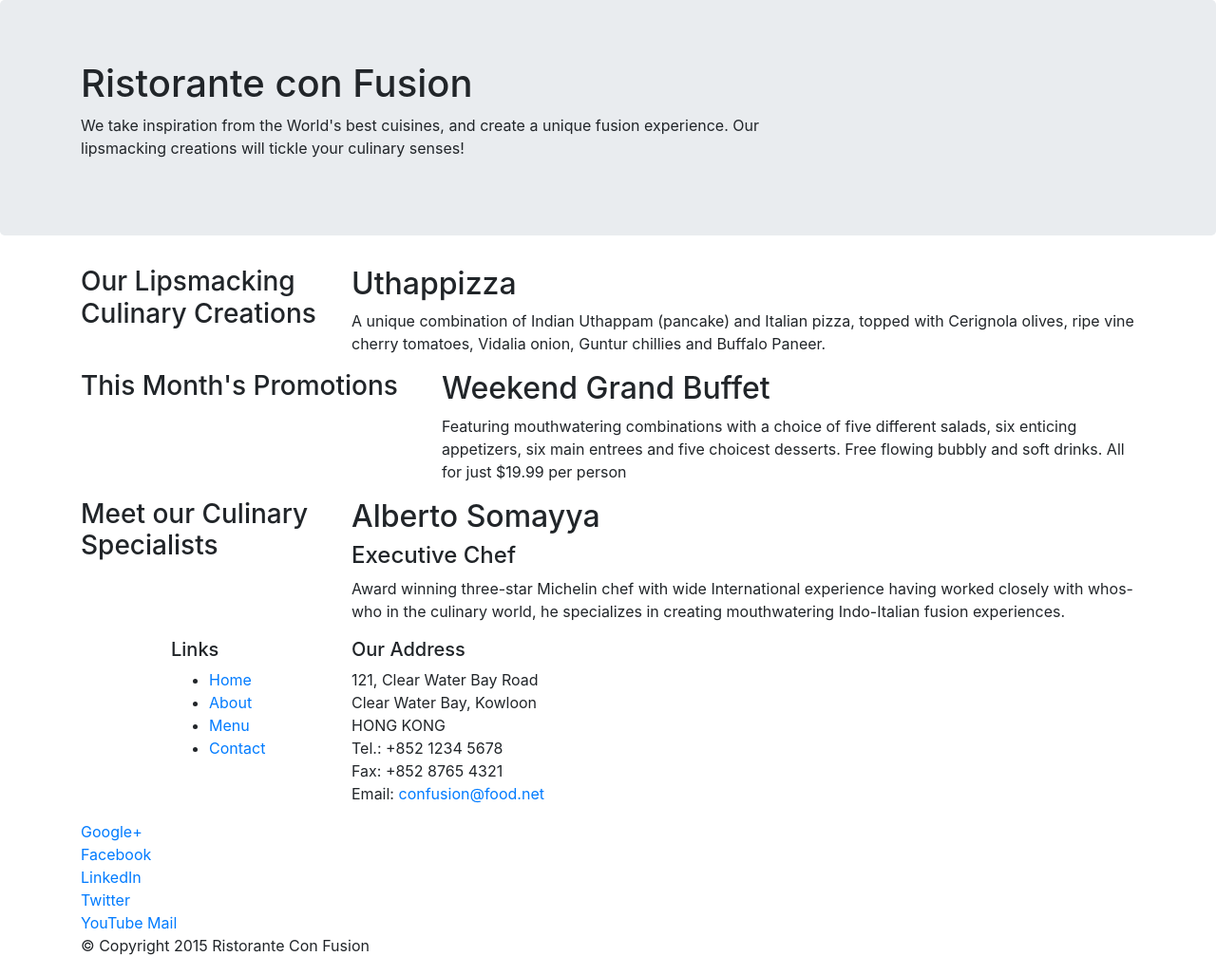
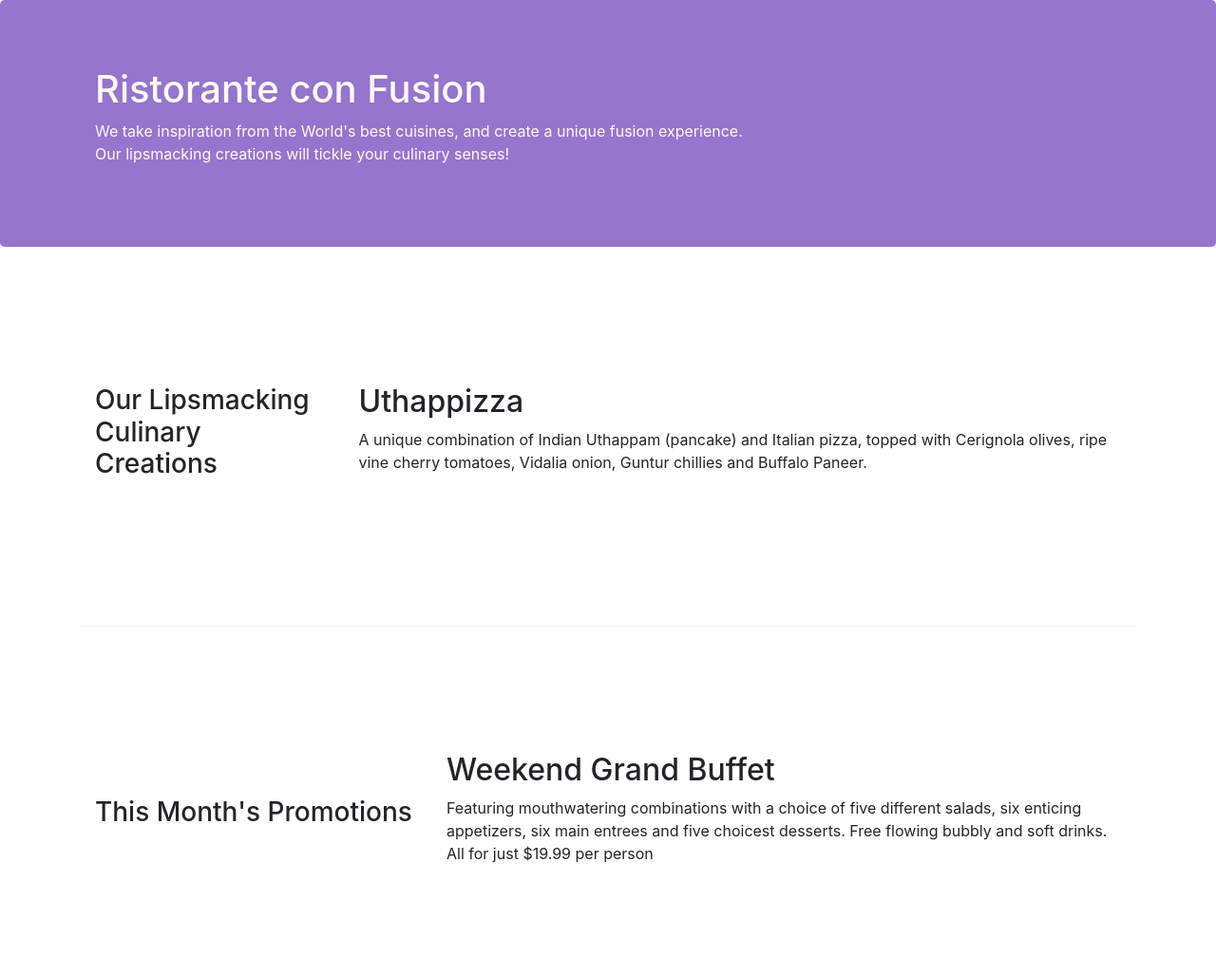
Before and after one commit to JuliePretzlaff/conFusion-project, a website: page index.html in a window 1280 px wide. Shown: the top 1027 px of the page at 95% size. Drawn offline with nearby package versions, Linux system fonts and the light colour scheme.

Commit message:
week one part two

```diff
--- /dev/null
+++ b/css/styles.css
@@ -0,0 +1,29 @@
+.row-header {
+  margin: 0px auto;
+  padding: 0px;
+}
+
+.row-content {
+  margin: 0px auto;
+  padding: 50px 0px 50px 0px;
+  border-bottom: 1px ridge;
+  min-height: 400px;
+}
+
+.footer {
+  background-color: #d1c4e9;
+  margin: 0px auto;
+  padding: 20px 0px 20px 0px;
+}
+.jumbotron {
+  padding: 70px 30px 70px 30px;
+  margin: 0px auto;
+  background: #9575cd;
+  color: floralwhite;
+}
+
+address {
+  font-size: 80%;
+  margin: 0px;
+  color: #0f0f0f;
+}
--- a/index.html
+++ b/index.html
@@ -9,6 +9,7 @@
 
     <!-- Bootstrap CSS -->
     <link rel="stylesheet" href="node_modules/bootstrap/dist/css/bootstrap.min.css">
+    <link href="css/styles.css" rel="stylesheet">
     <title>Ristorante Con Fusion</title>
 </head>
 
@@ -16,7 +17,7 @@
 
     <header class="jumbotron">
         <div class="container">
-            <div class="row">
+            <div class="row row-header">
                 <div class="col-12 col-sm-8">
                     <h1>Ristorante con Fusion</h1>
                     <p>We take inspiration from the World's best cuisines, and create a unique fusion experience. Our lipsmacking
@@ -29,11 +30,11 @@
     </header>
 
     <div class="container">
-        <div class="row">
-            <div class="col-sm-4 push-sm-8 col-md-3 push-md-9">
+        <div class="row row-content align-items-center">
+            <div class="col-sm-4 col-md-3 flex-last">
                 <h3>Our Lipsmacking Culinary Creations</h3>
             </div>
-            <div class="col-sm pull-sm-4 col-md pull-md-3">
+            <div class="col-sm col-md flex-first">
                 <h2>Uthappizza</h2>
                 <p>A unique combination of Indian Uthappam (pancake) and Italian pizza, topped with Cerignola olives, ripe vine
                     cherry tomatoes, Vidalia onion, Guntur chillies and Buffalo Paneer.</p>
@@ -41,7 +42,7 @@
         </div>
 
 
-        <div class="row">
+        <div class="row row-content align-items-center">
             <div class="col-sm-4 col-m-3">
                 <h3>This Month's Promotions</h3>
             </div>
@@ -53,11 +54,11 @@
             </div>
         </div>
 
-        <div class="row">
-            <div class="col-sm-4 push-sm-8 col-md-3 push-md-9">
+        <div class="row row-content align-items-center">
+            <div class="col-sm-4 col-md-3 flex-last">
                 <h3>Meet our Culinary Specialists</h3>
             </div>
-            <div class="col-sm pull-sm-4 col-md pull-md-3">
+            <div class="col-sm col-md flex-first">
                 <h2>Alberto Somayya</h2>
                 <h4>Executive Chef</h4>
                 <p>Award winning three-star Michelin chef with wide International experience having worked closely with whos-who
@@ -66,12 +67,12 @@
         </div>
     </div>
 
-    <footer>
+    <footer class="footer">
         <div class="container">
             <div class="row">
                 <div class="col-5 offset-1 col-sm-2">
                     <h5>Links</h5>
-                    <ul>
+                    <ul class="list-unstyled">
                         <li>
                             <a href="#">Home</a>
                         </li>
@@ -98,8 +99,8 @@
                         <a href="mailto:confusion@food.net">confusion@food.net</a>
                     </address>
                 </div>
-                <div>
-                    <div class="col col-sm-4">
+                <div style="text-align:center">
+                    <div class="col col-sm-4 align-self-center">
                         <a href="http://google.com/+">Google+</a>
                         <a href="http://www.facebook.com/profile.php?id=">Facebook</a>
                         <a href="http://www.linkedin.com/in/">LinkedIn</a>
@@ -109,7 +110,7 @@
                     </div>
                 </div>
             </div>
-            <div class="row">
+            <div class="row justify-content-center">
                 <div class="col-auto">
                     <p>© Copyright 2015 Ristorante Con Fusion</p>
                 </div>
```
